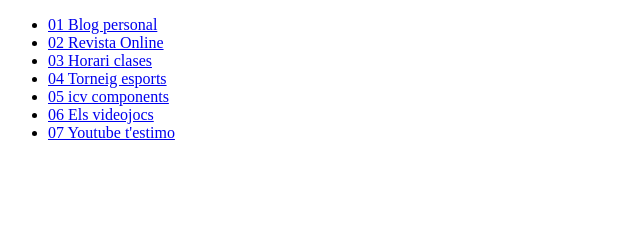
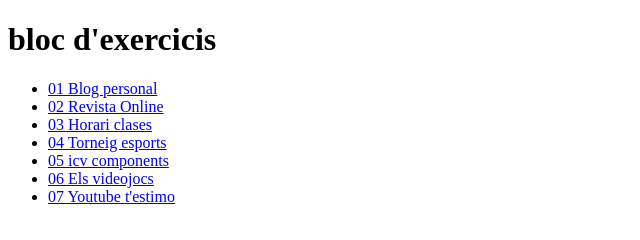
Before and after one commit to jaquiyt/smx-a2-html, a plain HTML site: page index.html in a window 1280 px wide. Shown: the whole page, without its empty margins (0-640 px from the left). Drawn offline with Linux system fonts and the light colour scheme.

Commit message:
Update index.html

```diff
--- a/index.html
+++ b/index.html
@@ -3,9 +3,10 @@
 <head>
     <meta charset="UTF-8">
     <meta name="viewport" content="width=device-width, initial-scale=1.0">
-    <title>Document</title>
+    <title>Index Exercicis - Oriol Lloreda</title>
 </head>
 <body>
+    <h1>bloc d'exercicis</h1>
     <ul>
         <li>
             <a href="./01-blog-personal/index.html">01 Blog personal</a>
```
